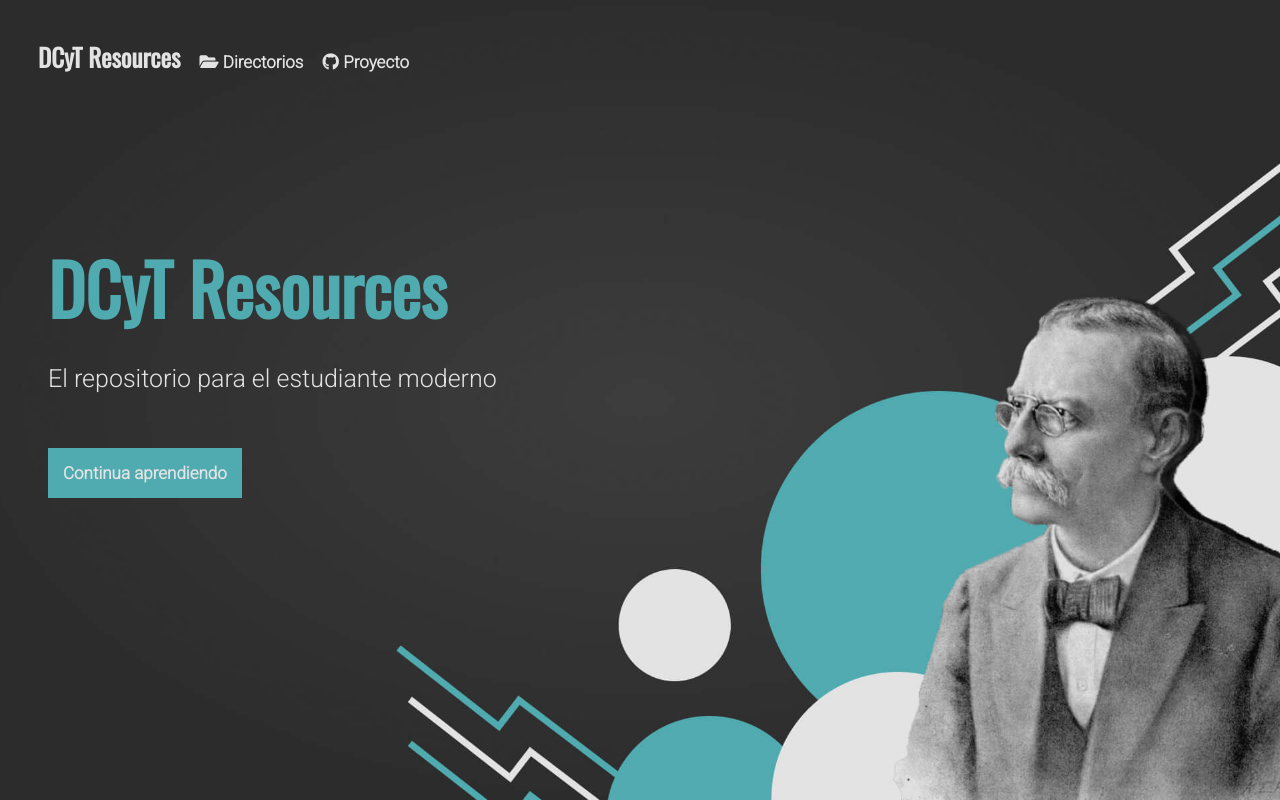
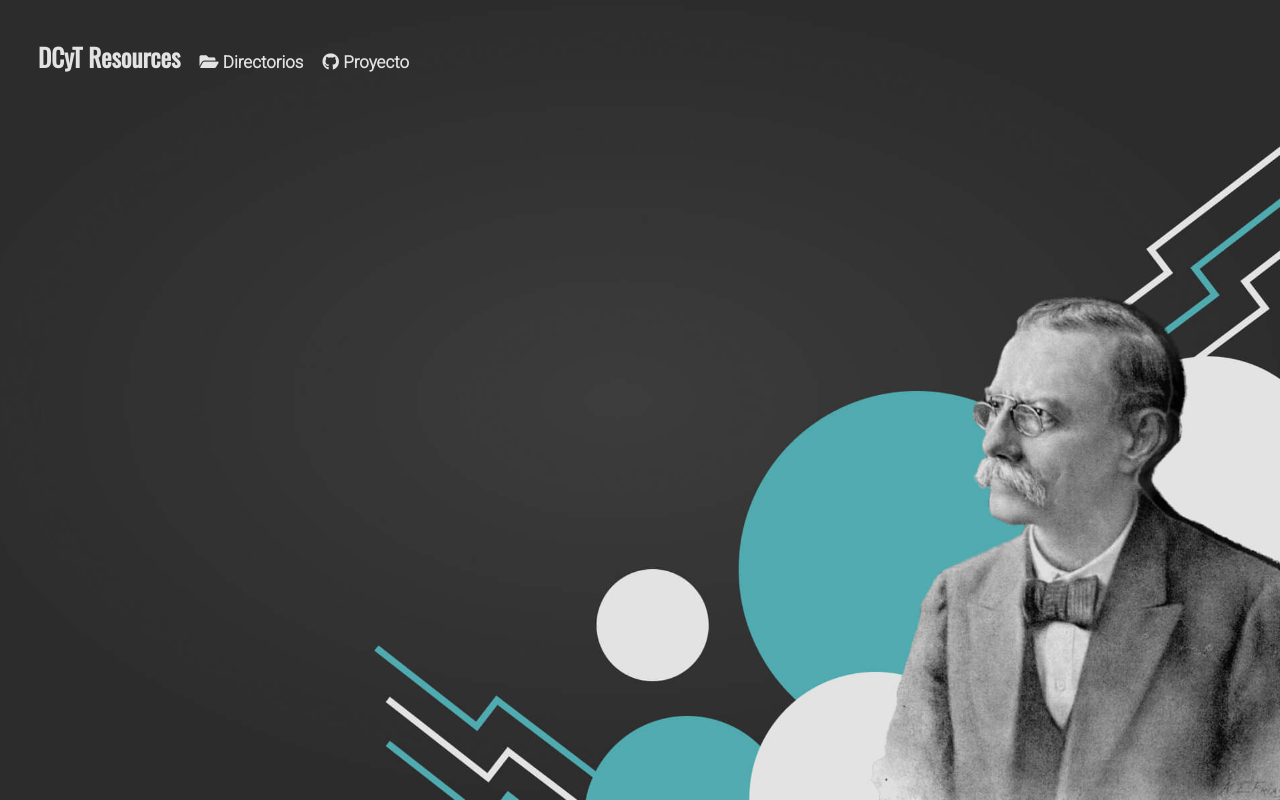
Before and after one commit to DCyT-Resources/DCyT-Resources, a Next.js app: page / in a window 1280 px wide. Built offline with nearby package versions, Linux system fonts and the light colour scheme.

Commit message:
slide animations

```diff
--- a/styles/main.css
+++ b/styles/main.css
@@ -30,7 +30,21 @@ body {
 	background-repeat: no-repeat;
 	background-attachment: fixed;
 	background-color: var(--primary);
+	animation:fade-background .9s;
 }
+
+/* Animations */
+
+/* ----------------------------------------------
+ * Generated by Animista on 2021-12-18 12:16:0
+ * Licensed under FreeBSD License.
+ * See http://animista.net/license for more info.
+ * w: http://animista.net, t: @cssanimista
+ * ---------------------------------------------- */
+
+@keyframes fade-in-desktop{0%{opacity:0; margin-left: -100px;}100%{opacity:1; margin-left: 0px;}}
+@keyframes fade-in-mobile{0%{opacity:0; margin-top:160px;}100%{opacity:1; margin-top: 60px;}}
+
 
 /* Header */
 
@@ -51,6 +65,10 @@ body {
 	font-weight: bold;
 }
 
+.menu a:hover {
+	color: var(--blue);
+}
+
 #menu-logo{
 	text-decoration: none;
 	color: var(--secondary);
@@ -65,6 +83,7 @@ body {
 .home-container{
 	text-align: center;
 	box-sizing: border-box;
+	animation:fade-in-mobile .9s cubic-bezier(.39,.575,.565,1.000) both;
 }
 
 .home-container h1 {
@@ -90,7 +109,7 @@ body {
 	display: inline-block;
 	background-color: var(--blue);
 	padding: 15px 20px;
-	box-shadow: -6px 6px 3px #2b2b2b;
+	box-shadow: -6px 6px 6px #2b2b2b;
 }
 
 .home-cta:hover{
@@ -107,6 +126,7 @@ transition: all 500ms ease;
 
 .directories-list {
 	margin-top: 60px;
+	animation:fade-in-mobile .9s cubic-bezier(.39,.575,.565,1.000) both;
 }
 
 .directories-list a {
@@ -131,6 +151,7 @@ transition: all 500ms ease;
 
 .section-list {
 	margin-top: 60px;
+	animation:fade-in-mobile .9s cubic-bezier(.39,.575,.565,1.000) both;
 }
 
 .section-list a {
@@ -154,7 +175,7 @@ transition: all 500ms ease;
 @media (min-width: 1024px ) {
 
 	body {
-	background-position: center;
+		background-size: cover;
 	}
 
 	/* Navbar */
@@ -170,18 +191,22 @@ transition: all 500ms ease;
 
 	/* Home */
 
+
 	.home-container {
 		margin-left: 10px;
 		text-align: left;
+		animation: fade-in-desktop .9s cubic-bezier(.39,.575,.565,1.000) both;
 	}
 
 	.home-container h1 {
 		font-size: 7rem;
 		margin-top: 160px;
+		animation: fade-in-desktop .9s cubic-bezier(.39,.575,.565,1.000) both;
 	}
 
 	.home-container h3 {
 		font-size: 2.5rem;
+		animation: fade-in-desktop .9s;
 	}
 
 	.home-cta {
@@ -197,6 +222,7 @@ transition: all 500ms ease;
 		margin-top: 100px;
 		display: grid;
 		grid-template-columns: repeat(auto-fit, minmax(300px, 1fr));
+		animation: fade-in-desktop .9s cubic-bezier(.39,.575,.565,1.000) both;
 	}
 
 	.directory-item {
@@ -213,6 +239,7 @@ transition: all 500ms ease;
 		margin-top: 100px;
 		display: grid;
 		grid-template-columns: repeat(auto-fit, minmax(400px, 1fr));
+		animation: fade-in-desktop .9s cubic-bezier(.39,.575,.565,1.000) both;
 	}
 
 	.section-item {
```
